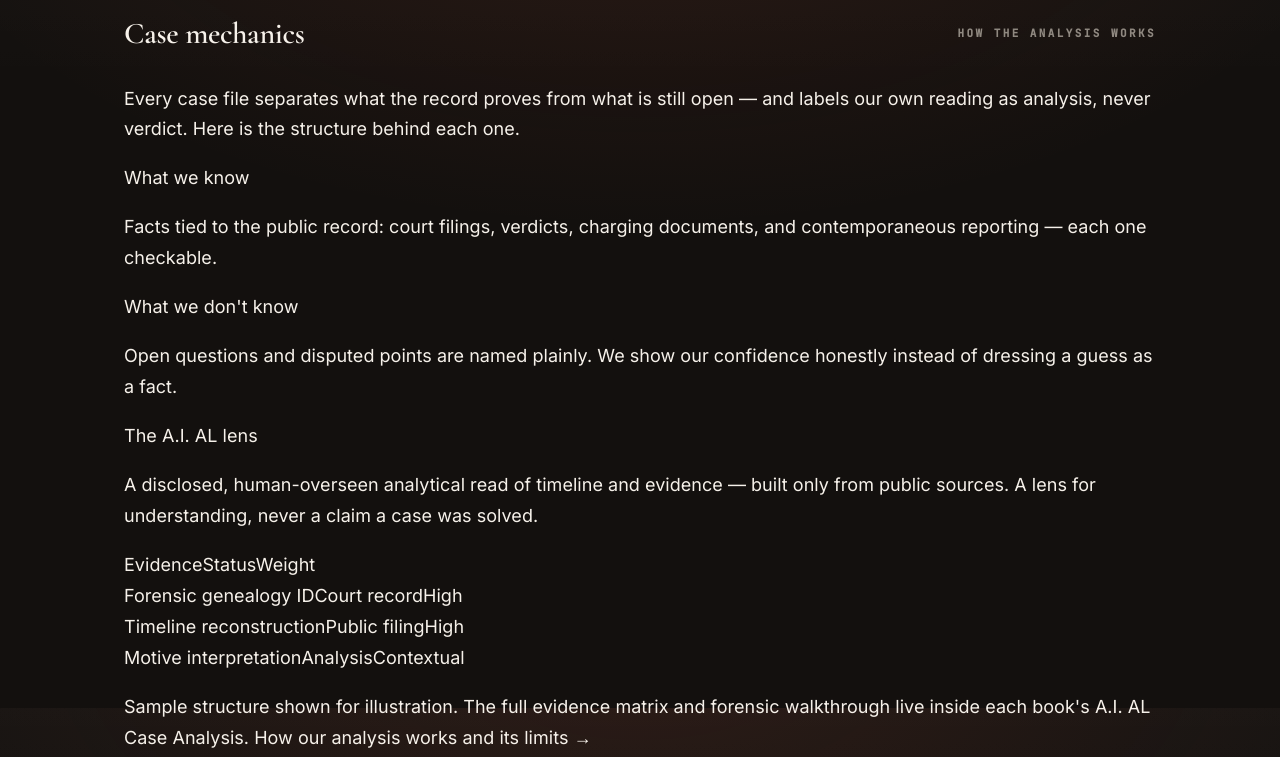
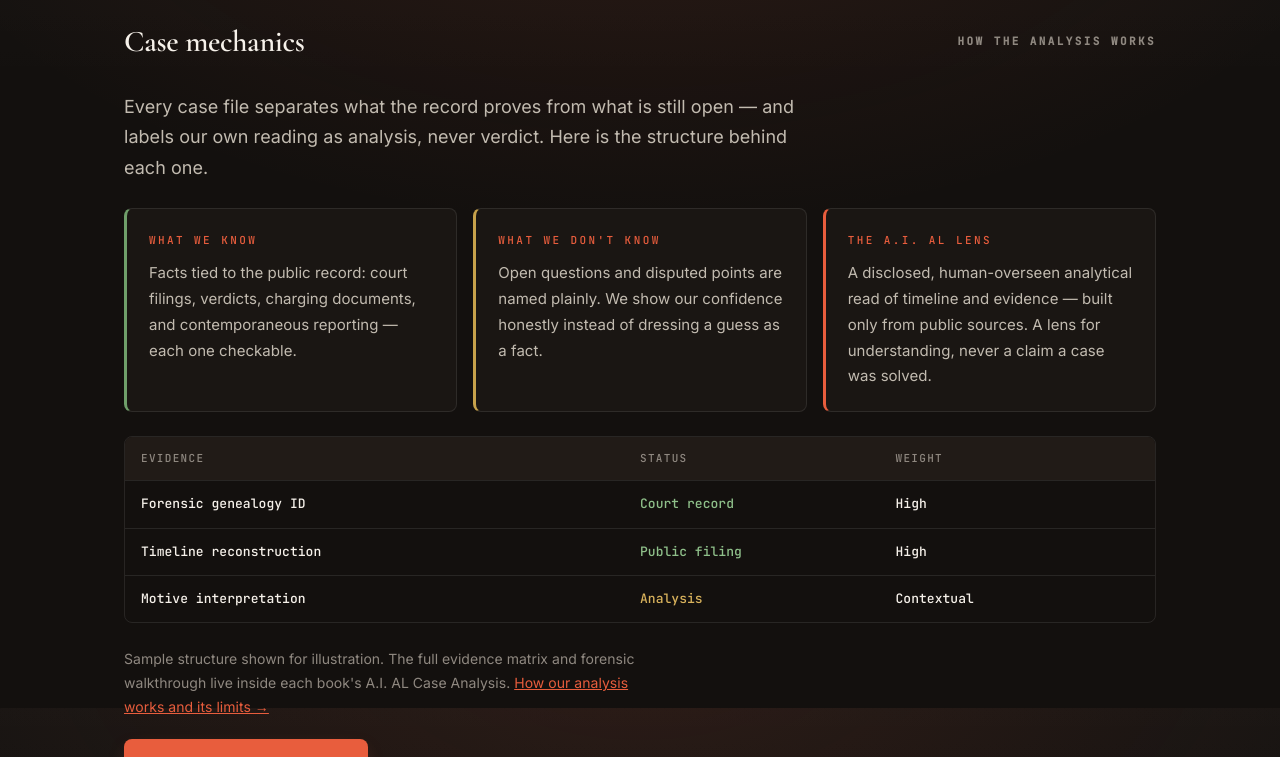
Before and after one commit to cassiancreed/cassiancreed-astro, an Astro site: page / in a window 1280 px wide. Shown: the part 2492-3249 px from the top of the page. Built offline with nearby package versions, Linux system fonts and the light colour scheme; Astro itself is replaced by a stand-in of ours.

Commit message:
Style Case Mechanics, evidence matrix, Living Edition and author sections

```diff
--- a/src/styles/global.css
+++ b/src/styles/global.css
@@ -428,3 +428,28 @@ input[type=email]:focus-visible{outline:2px solid var(--accent);outline-offset:2
 .shopbk__img{position:absolute;inset:0;width:100%;height:100%;object-fit:cover;z-index:0}
 .shopbk__cover::before{content:"";position:absolute;inset:0;z-index:1;background:linear-gradient(180deg,rgba(0,0,0,.15) 0%,rgba(0,0,0,.05) 45%,rgba(0,0,0,.78) 100%)}
 .shopbk__series,.shopbk__title,.shopbk__sub,.shopbk__seal{position:relative;z-index:2}
+
+/* ===== Case Mechanics + Living Edition + Author (2026-06-26) ===== */
+.mechanics__lede,.living__lede{color:var(--ink-2);max-width:60ch;font-size:18px;margin:6px 0 24px}
+.mechanics__grid,.living__grid{display:grid;grid-template-columns:repeat(3,1fr);gap:16px}
+@media(max-width:760px){.mechanics__grid,.living__grid{grid-template-columns:1fr}}
+.mechx,.liv{background:var(--bg-2);border:1px solid var(--line);border-radius:8px;padding:22px}
+.mechx__tag,.liv__tag{font-family:var(--mono);font-size:11px;letter-spacing:.22em;text-transform:uppercase;color:var(--accent);display:block;margin-bottom:10px}
+.mechx p,.liv p{color:var(--ink-2);margin:0;font-size:15px}
+.mechx--known{border-left:3px solid #6f9f6a}
+.mechx--open{border-left:3px solid #c7a24b}
+.mechx--lens{border-left:3px solid var(--accent)}
+.liv h3{font-family:var(--serif);font-weight:600;font-size:20px;margin:0 0 8px;line-height:1.2}
+.matrix{margin:24px 0;border:1px solid var(--line);border-radius:8px;overflow:hidden;font-family:var(--mono);font-size:13px}
+.matrix__row{display:grid;grid-template-columns:2fr 1fr 1fr;gap:12px;padding:12px 16px;border-top:1px solid var(--line)}
+.matrix__row:first-child{border-top:0}
+.matrix__row--head{background:var(--bg-3);color:var(--ink-3);text-transform:uppercase;letter-spacing:.12em;font-size:11px}
+.matrix .is-known{color:#8fc08a}
+.matrix .is-open{color:#d8b25c}
+.mechanics__note,.living__note{color:var(--ink-3);font-size:14px;max-width:62ch;margin:16px 0 20px}
+.mechanics__note a{color:var(--accent);text-decoration:underline}
+.author__card{background:var(--bg-2);border:1px solid var(--line);border-radius:10px;padding:36px;max-width:72ch}
+.author__name{font-family:var(--serif);font-weight:600;font-size:30px;margin:8px 0 2px}
+.author__role{font-family:var(--mono);font-size:12px;letter-spacing:.06em;color:var(--ink-3);text-transform:uppercase;margin:0 0 16px}
+.author__bio{color:var(--ink-2);max-width:62ch;margin:0 0 22px}
+.mechanics,.living,.author{padding:8px 24px 8px}
```
